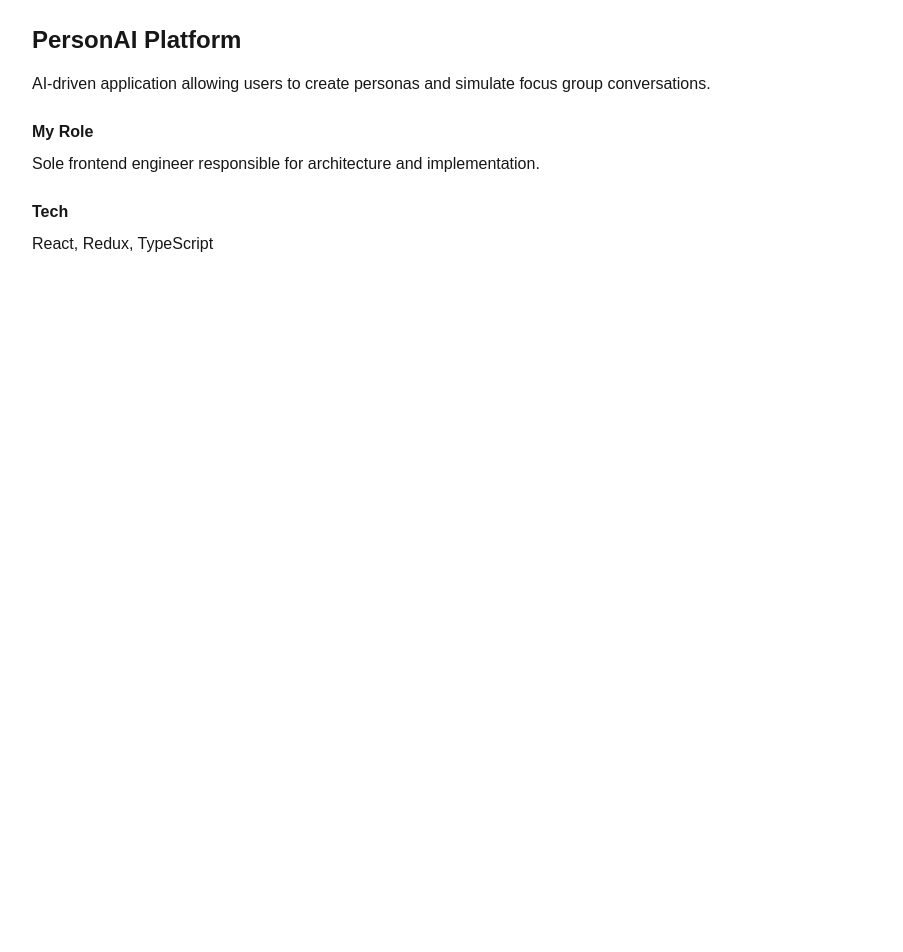
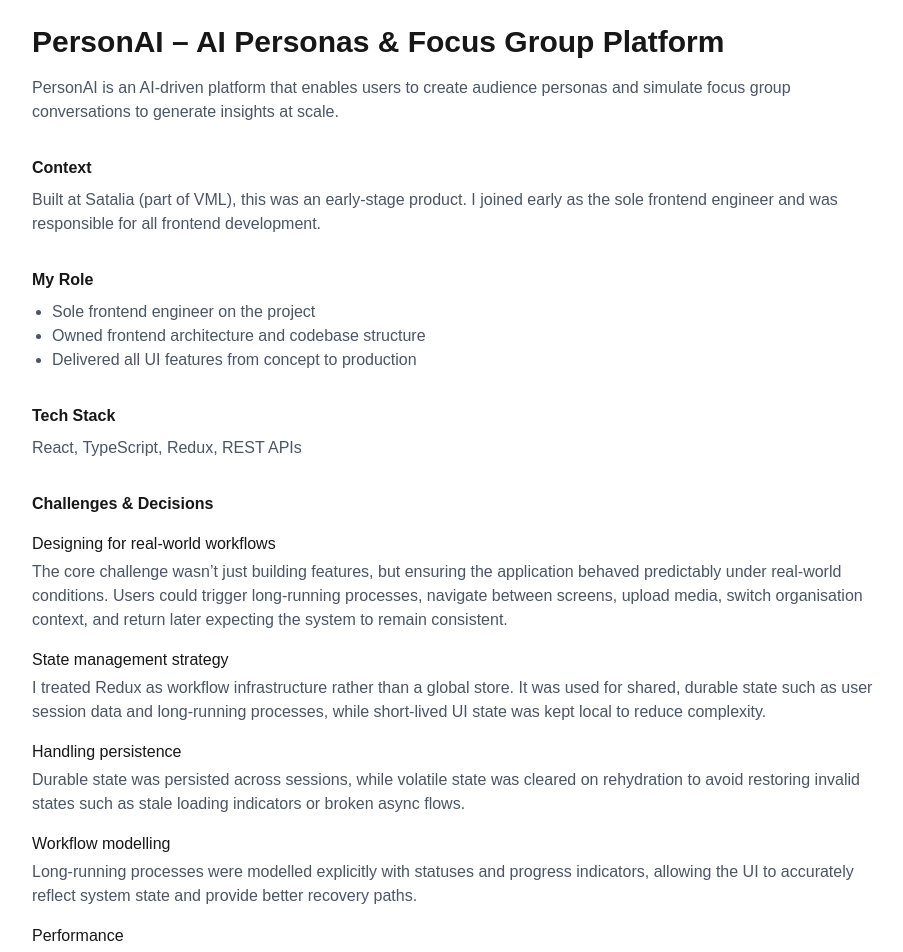
Before and after one commit to Shak-H/shahrukh-portfolio, a Next.js app: page /projects/personai in a window 1280 px wide. Shown: the part 80-1032 px from the top of the page, without its empty margins (184-1087 px from the left). Before the commit the page ends 800 px from the top, so only its background shows below. Built offline with nearby package versions, Linux system fonts and the light colour scheme.

Commit message:
feat: expand PersonAI case study with challenges, decisions, and impact

```diff
--- a/app/projects/personai/page.tsx
+++ b/app/projects/personai/page.tsx
@@ -5,20 +5,88 @@
     <>
       <Navbar />
 
-      <h1 className="text-2xl font-bold mb-4">PersonAI Platform</h1>
+      {/* Title */}
+      <h1 className="text-3xl font-bold mb-4">
+        PersonAI – AI Personas & Focus Group Platform
+      </h1>
 
-      <p className="mb-4">
-        AI-driven application allowing users to create personas and simulate
-        focus group conversations.
+      {/* Intro */}
+      <p className="mb-6 text-gray-600">
+        PersonAI is an AI-driven platform that enables users to create audience
+        personas and simulate focus group conversations to generate insights at
+        scale.
       </p>
 
-      <h2 className="font-semibold mt-6 mb-2">My Role</h2>
-      <p>
-        Sole frontend engineer responsible for architecture and implementation.
+      {/* Context */}
+      <h2 className="font-semibold mt-8 mb-2">Context</h2>
+      <p className="mb-4 text-gray-600">
+        Built at Satalia (part of VML), this was an early-stage product. I
+        joined early as the sole frontend engineer and was responsible for all
+        frontend development.
       </p>
 
-      <h2 className="font-semibold mt-6 mb-2">Tech</h2>
-      <p>React, Redux, TypeScript</p>
+      {/* Role */}
+      <h2 className="font-semibold mt-8 mb-2">My Role</h2>
+      <ul className="list-disc pl-5 mb-4 text-gray-600">
+        <li>Sole frontend engineer on the project</li>
+        <li>Owned frontend architecture and codebase structure</li>
+        <li>Delivered all UI features from concept to production</li>
+      </ul>
+
+      {/* Tech */}
+      <h2 className="font-semibold mt-8 mb-2">Tech Stack</h2>
+      <p className="mb-6 text-gray-600">React, TypeScript, Redux, REST APIs</p>
+
+      {/* Challenges */}
+      <h2 className="font-semibold mt-8 mb-2">Challenges & Decisions</h2>
+
+      <h3 className="font-medium mt-4 mb-1">
+        Designing for real-world workflows
+      </h3>
+      <p className="mb-4 text-gray-600">
+        The core challenge wasn’t just building features, but ensuring the
+        application behaved predictably under real-world conditions. Users could
+        trigger long-running processes, navigate between screens, upload media,
+        switch organisation context, and return later expecting the system to
+        remain consistent.
+      </p>
+
+      <h3 className="font-medium mt-4 mb-1">State management strategy</h3>
+      <p className="mb-4 text-gray-600">
+        I treated Redux as workflow infrastructure rather than a global store.
+        It was used for shared, durable state such as user session data and
+        long-running processes, while short-lived UI state was kept local to
+        reduce complexity.
+      </p>
+
+      <h3 className="font-medium mt-4 mb-1">Handling persistence</h3>
+      <p className="mb-4 text-gray-600">
+        Durable state was persisted across sessions, while volatile state was
+        cleared on rehydration to avoid restoring invalid states such as stale
+        loading indicators or broken async flows.
+      </p>
+
+      <h3 className="font-medium mt-4 mb-1">Workflow modelling</h3>
+      <p className="mb-4 text-gray-600">
+        Long-running processes were modelled explicitly with statuses and
+        progress indicators, allowing the UI to accurately reflect system state
+        and provide better recovery paths.
+      </p>
+
+      <h3 className="font-medium mt-4 mb-1">Performance</h3>
+      <p className="mb-6 text-gray-600">
+        Performance improvements focused on user impact, including route-based
+        code splitting and reducing unnecessary recalculations in complex flows.
+      </p>
+
+      {/* Impact */}
+      <h2 className="font-semibold mt-8 mb-2">Impact</h2>
+      <p className="text-gray-600">
+        The result was a more stable and predictable product experience. Users
+        could navigate long-running workflows with fewer inconsistencies and
+        clearer feedback, while the underlying state model became easier to
+        extend and maintain.
+      </p>
     </>
   );
 }
```
